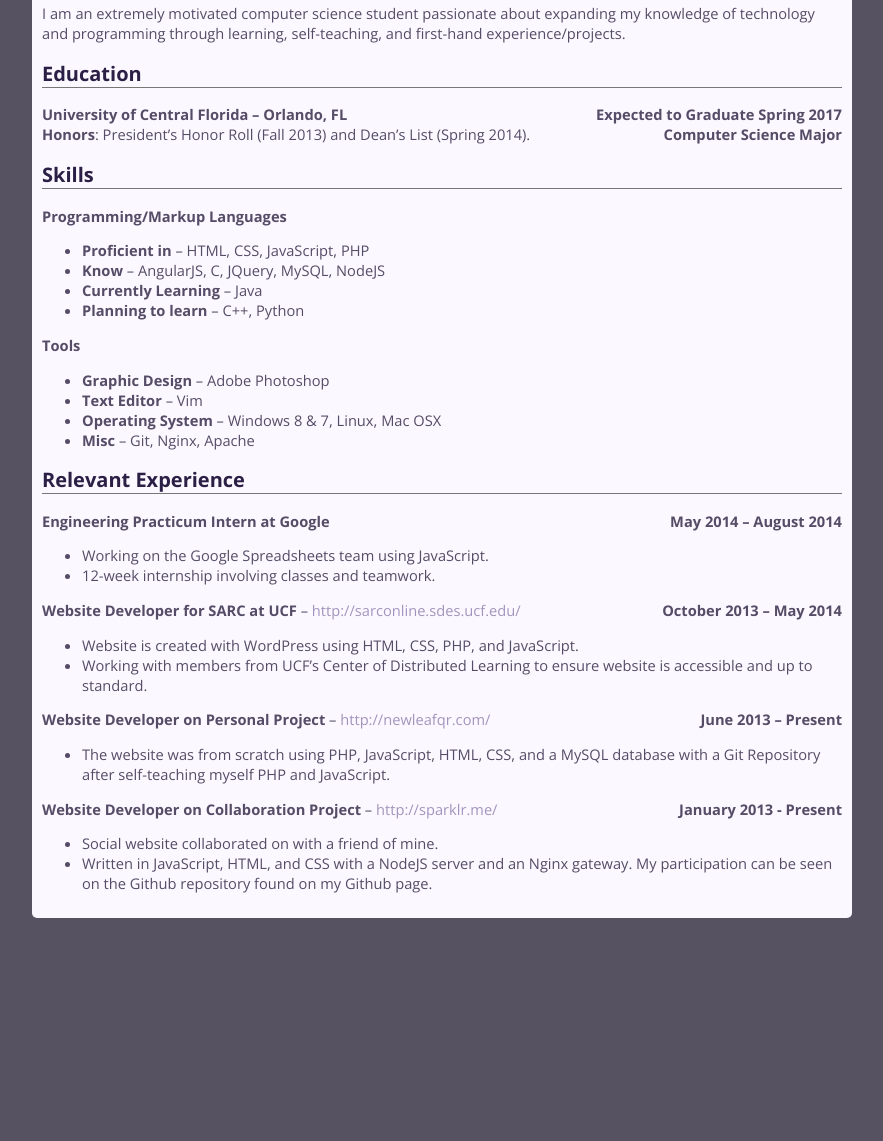
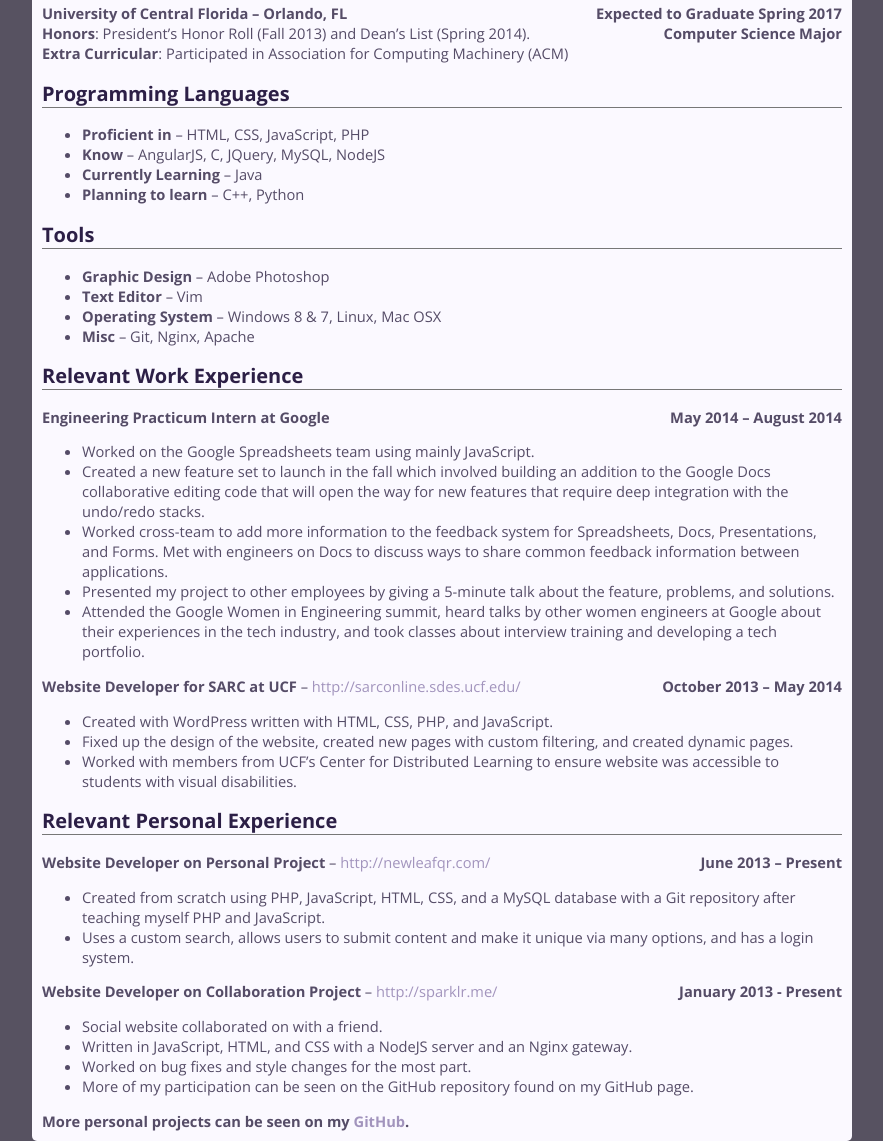
Before and after one commit to iveysaur/Ivanity.me, a plain HTML site: page index.html in a window 1280 px wide. Shown: the part 178-1319 px from the top of the page, without its empty margins (198-1081 px from the left). Before the commit the page ends 1096 px from the top, so only its background shows below. Drawn offline with nearby package versions, Linux system fonts and the light colour scheme; a web font is replaced by a local one.

Commit message:
update resume

```diff
--- a/index.html
+++ b/index.html
@@ -26,22 +26,19 @@
 
 
 <div class="post">
-	<h2>Who I am</h2>
-	I am an extremely motivated computer science student passionate about expanding my knowledge of technology and programming through learning, self-teaching, and first-hand experience/projects.
-
 	<h2>Education</h2>
 	<strong>University of Central Florida – Orlando, FL</strong> <span>Expected to Graduate Spring 2017</span><br>
-	<strong>Honors</strong>: President’s Honor Roll (Fall 2013) and Dean’s List (Spring 2014). <span><strong>Computer Science Major</strong></span>
+	<strong>Honors</strong>: President’s Honor Roll (Fall 2013) and Dean’s List (Spring 2014). <span><strong>Computer Science Major</strong></span><br>
+	<strong>Extra Curricular</strong>: Participated in Association for Computing Machinery (ACM)
 
-	<h2>Skills</h2>
-	<strong>Programming/Markup Languages</strong>
+	<h2>Programming Languages</h2>
 	<ul>
 		<li><strong>Proficient in</strong> – HTML, CSS, JavaScript, PHP</li>
 		<li><strong>Know</strong> – AngularJS, C, JQuery, MySQL, NodeJS</li>
 		<li><strong>Currently Learning</strong> – Java</li>
 		<li><strong>Planning to learn</strong> – C++, Python</li>
 	</ul>
-	<strong>Tools</strong>
+	<h2>Tools</h2>
 	<ul>
 		<li><strong>Graphic Design</strong> – Adobe Photoshop</li>
 		<li><strong>Text Editor</strong> – Vim</li>
@@ -49,33 +46,45 @@
 		<li><strong>Misc</strong> – Git, Nginx, Apache</li>
 	</ul>
 
-	<h2>Relevant Experience</h2>
+	<h2>Relevant Work Experience</h2>
 	<strong>Engineering Practicum Intern at Google</strong>
 	<span>May 2014 – August 2014</span>
 	<ul>
-		<li>Working on the Google Spreadsheets team using JavaScript.</li>
-		<li>12-week internship involving classes and teamwork.</li>
+
+		<li>Worked on the Google Spreadsheets team using mainly JavaScript.</li>
+		<li>Created a new feature set to launch in the fall which involved building an addition to the Google Docs collaborative editing code that will open the way for new features that require deep integration with the undo/redo stacks.</li>
+		<li>Worked cross-team to add more information to the feedback system for Spreadsheets, Docs, Presentations, and Forms. Met with engineers on Docs to discuss ways to share common feedback information between applications.</li>
+		<li>Presented my project to other employees by giving a 5-minute talk about the feature, problems, and solutions.</li>
+		<li>Attended the Google Women in Engineering summit, heard talks by other women engineers at Google about their experiences in the tech industry, and took classes about interview training and developing a tech portfolio.</li>
 	</ul>
 
 	<strong>Website Developer for SARC at UCF</strong> – <a href="http://sarconline.sdes.ucf.edu/" target="_blank">http://sarconline.sdes.ucf.edu/</a>
 	<span>October 2013 – May 2014</span>
 	<ul>
-		<li>Website is created with WordPress using HTML, CSS, PHP, and JavaScript.</li>
-		<li>Working with members from UCF’s Center of Distributed Learning to ensure website is accessible and up to standard.</li>
+		<li>Created with WordPress written with HTML, CSS, PHP, and JavaScript.</li>
+		<li>Fixed up the design of the website, created new pages with custom filtering, and created dynamic pages.</li>
+		<li>Worked with members from UCF’s Center for Distributed Learning to ensure website was accessible to students with visual disabilities.</li>
 	</ul>
+
+	<h2>Relevant Personal Experience</h2>
 
 	<strong>Website Developer on Personal Project</strong> – <a href="http://newleafqr.com/" target="_blank">http://newleafqr.com/</a>
 	<span>June 2013 – Present</span>
 	<ul>
-		<li>The website was from scratch using PHP, JavaScript, HTML, CSS, and a MySQL database with a Git Repository after self-teaching myself PHP and JavaScript.</li>
+		<li>Created from scratch using PHP, JavaScript, HTML, CSS, and a MySQL database with a Git repository after teaching myself PHP and JavaScript.</li>
+		<li>Uses a custom search, allows users to submit content and make it unique via many options, and has a login system.</li>
 	</ul>
 
 	<strong>Website Developer on Collaboration Project</strong> – <a href="http://sparklr.me/" target="_blank">http://sparklr.me/</a>
 	<span>January 2013 - Present</span>
 	<ul>
-		<li>Social website collaborated on with a friend of mine.</li>
-		<li>Written in JavaScript, HTML, and CSS with a NodeJS server and an Nginx gateway. My participation can be seen on the Github repository found on my Github page.</li>
+		<li>Social website collaborated on with a friend.</li>
+		<li>Written in JavaScript, HTML, and CSS with a NodeJS server and an Nginx gateway.</li>
+		<li>Worked on bug fixes and style changes for the most part.</li>
+		<li>More of my participation can be seen on the GitHub repository found on my GitHub page.</li>
 	</ul>
+
+	<strong>More personal projects can be seen on my <a href="http://github.com/iveysaur" target="_blank">GitHub</a>.</strong>
 </div>
 
 <script src="scroll.js"></script>
```
